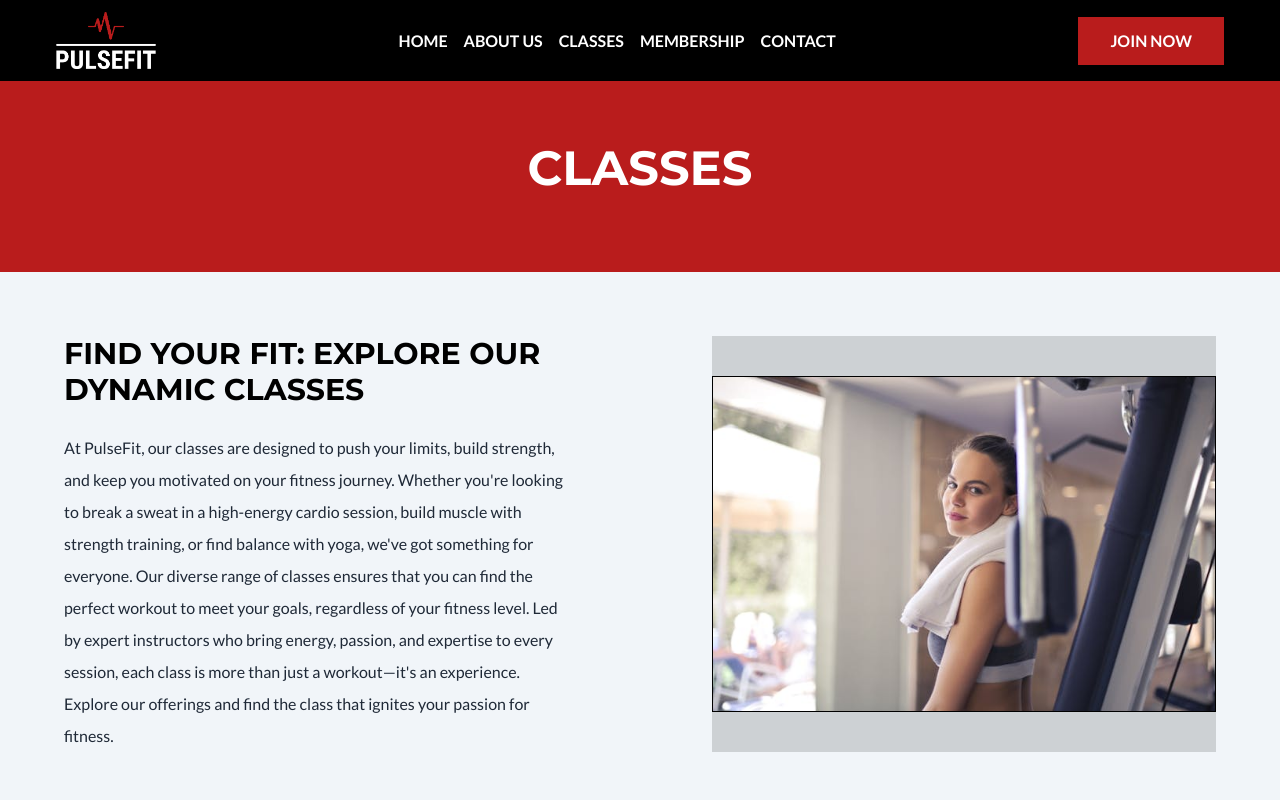
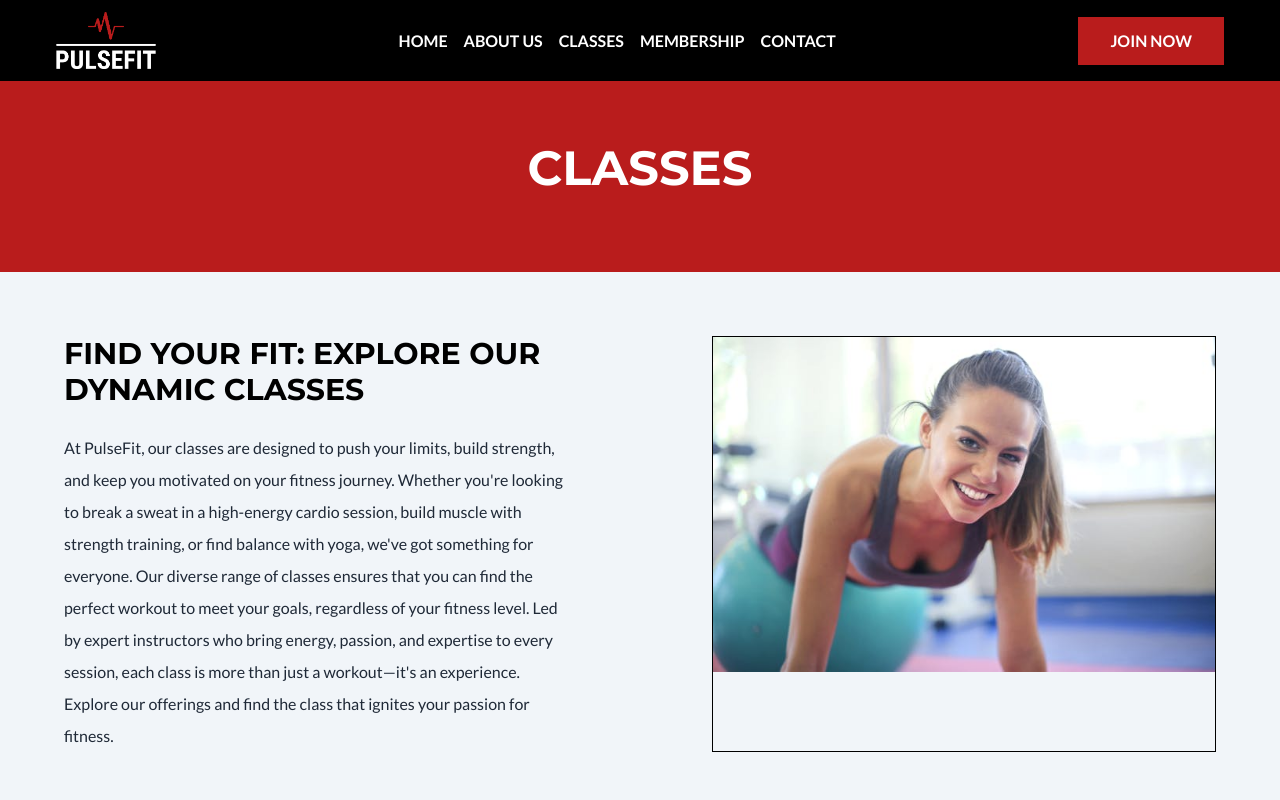
Before and after one commit to Quincy-Fer/pulse-fit, a Next.js app: page /classes in a window 1280 px wide. Shown: the top 800 px of the page. Built offline with nearby package versions, Linux system fonts and the light colour scheme.

Commit message:
new image remove overlay

```diff
--- a/components/classes/Overview.tsx
+++ b/components/classes/Overview.tsx
@@ -11,17 +11,14 @@ const Overview = () => {
             {SUBPAGE_CLASSES_INTRO.paragraph}
           </p>
         </div>
-        <div className="relative">
-
-          <div className="absolute inset-0 bg-black bg-opacity-15 flex items-center justify-center">
+        <div className="border border-black">
           <Image
             src="/images/classes-intro.jpg"
             width={580}
             height={500}
             alt="Smiling Girl"
-              className="border border-black"
+            className=""
           />
-          </div>
         </div>
       </div>
     </section>
```
Also changed, not shown: public/images/classes-intro.jpg. Lines whose indentation alone changed are shown as unchanged.
